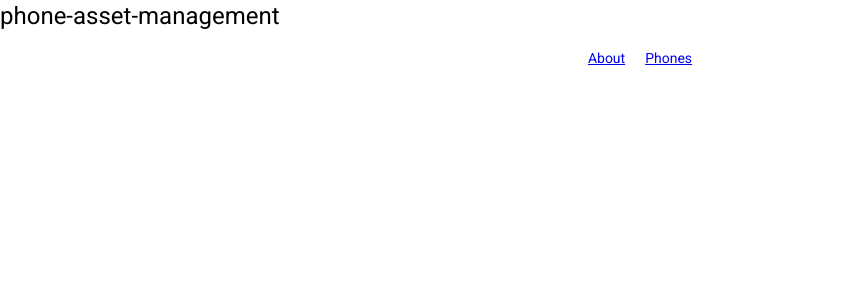
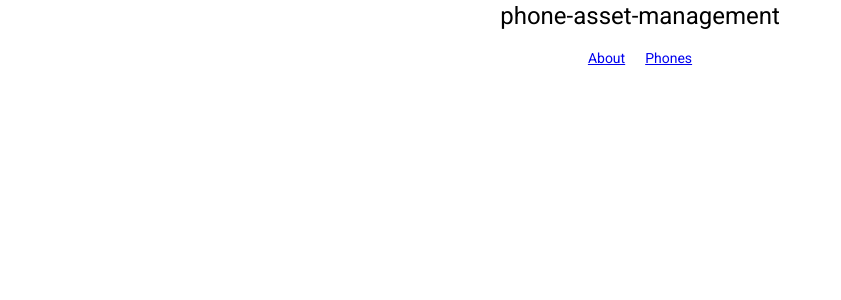
Before and after one commit to DorelBarbu/phone-asset-management, an Angular app: page / in a window 1280 px wide. Shown: the top 300 px of the page, without its empty margins (0-841 px from the left). Built offline with nearby package versions, Linux system fonts and the light colour scheme.

Commit message:
Add on click handler on table row

```diff
--- a/src/app/app.component.html
+++ b/src/app/app.component.html
@@ -1,4 +1,4 @@
-<h1>phone-asset-management</h1>
+<h1 style="text-align: center;">phone-asset-management</h1>
 <app-navigation-bar [routes]="routeConfiguration"></app-navigation-bar>
 <!-- <app-phone-list-container></app-phone-list-container> -->
 <router-outlet></router-outlet>
--- a/src/app/phone-list/phone-list.component.html
+++ b/src/app/phone-list/phone-list.component.html
@@ -1,5 +1,5 @@
 <!-- <p>phone-list works!</p> -->
-<h1 style="text-align: center;">Phones</h1>
+<h1 style="text-align: center">Phones</h1>
 <div class="mat-elevation-z8">
   <table mat-table [dataSource]="dataSource">
     <ng-container matColumnDef="id">
@@ -23,7 +23,11 @@
     </ng-container>
 
     <tr mat-header-row *matHeaderRowDef="columns"></tr>
-    <tr mat-row *matRowDef="let row; columns: columns"></tr>
+    <tr
+      mat-row
+      *matRowDef="let row; columns: columns"
+      (click)="onClickRow(row)"
+    ></tr>
   </table>
 </div>
 <!-- <mat-paginator
--- a/src/app/phone-list/phone-list.component.ts
+++ b/src/app/phone-list/phone-list.component.ts
@@ -22,4 +22,8 @@ export class PhoneListComponent  {
 
   @Input()
   dataSource: PhoneDataSource;
+
+  onClickRow(row: any) {
+    console.log('row clicked ', row);
+  }
 }
```
